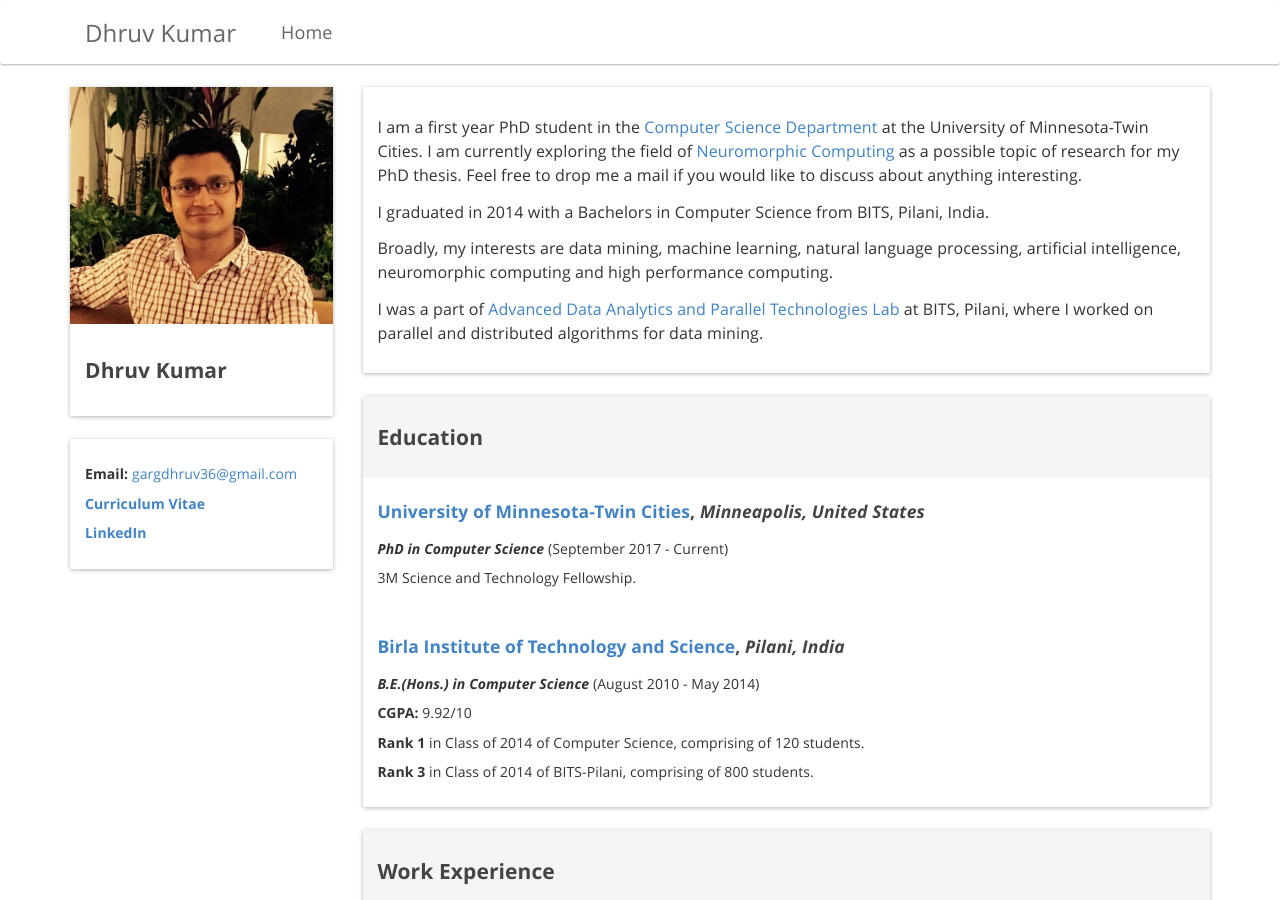
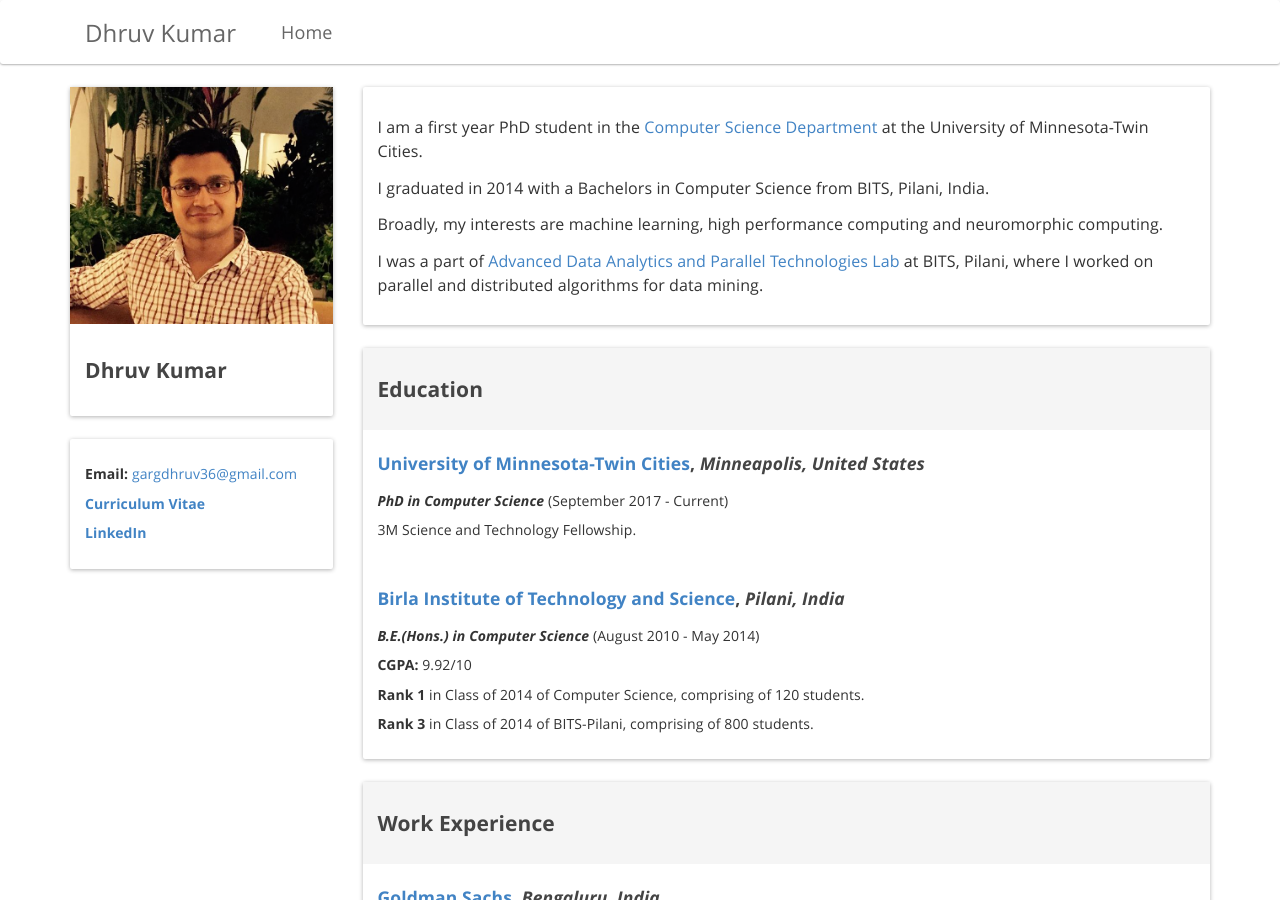
Before and after one commit to kudhru/old-personal-repo, a Jekyll site: the page built from index.html, in a window 1280 px wide and 900 px high. Built offline with Jekyll 4.4.1, drawn with Linux system fonts in a browser that asks for light colours; nearby versions of some CDN libraries.

Commit message:
content change

```diff
--- a/index.html
+++ b/index.html
@@ -16,13 +16,13 @@
                 <div class="panel-body" style="line-height: 1.5; font-size: 16px;">
                     <p>
                         I am a first year PhD student in the <a href="https://www.cs.umn.edu/">Computer Science Department</a> at the University of Minnesota-Twin Cities.
-                        I am currently exploring the field of <a href="https://en.wikipedia.org/wiki/Neuromorphic_engineering">Neuromorphic Computing</a> as a possible topic of research for my PhD thesis. Feel free to drop me a mail if you would like to discuss about anything interesting.</a>
+
                     </p>
                     <p>
                         I graduated in 2014 with a Bachelors in Computer Science from BITS, Pilani, India.
                     </p>
                     <p>
-                        Broadly, my interests are data mining, machine learning, natural language processing, artificial intelligence, neuromorphic computing and high performance computing.
+                        Broadly, my interests are machine learning, high performance computing and neuromorphic computing.
 
                     </p>
                     <p>I was a part of <a href="http://www.bits-pilani.ac.in/pilani/computerscience/AdvancedDataAnalyticsParallelTechnologiesLaboratory">Advanced Data Analytics and Parallel Technologies Lab</a> at BITS, Pilani, where I
```
